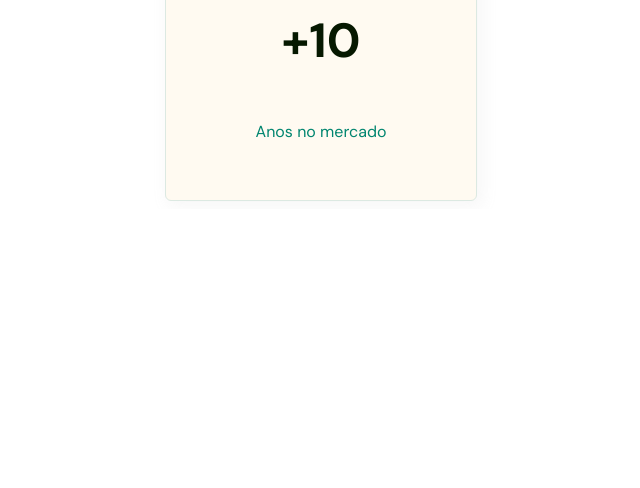
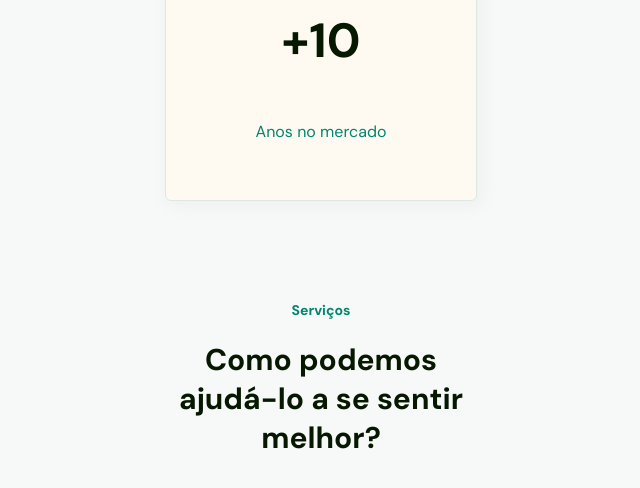
Before and after one commit to eriquyjhordan/Next-Level-Week-Origin-Nextjs, a Next.js app: page / in a window 1280 px wide. Shown: the part 1422-1910 px from the top of the page, without its empty margins (327-967 px from the left). Before the commit the page ends 1631 px from the top, so only its background shows below. Built offline with nearby package versions, Linux system fonts and the light colour scheme.

Commit message:
feature: start service section

```diff
--- a/pages/index.js
+++ b/pages/index.js
@@ -222,18 +222,14 @@ export default function Home() {
           </div>
         </div>
       </header>
-      {/* <main>
-        <div className={styles.mainContainer}>
-          <div className={styles.mainContent}>
-            <div className={styles.services}>
-              <p>Serviços</p>
-              <h2>
-                Como podemos <br /> ajudá-lo a se sentir <br /> melhor?
-              </h2>
-            </div>
-          </div>
-        </div>
-      </main> */}
+      <main className={styles.wrapper}>
+        <section className={styles.services}>
+          <h4>Serviços</h4>
+          <h2>
+            Como podemos <br /> ajudá-lo a se sentir <br /> melhor?
+          </h2>
+        </section>
+      </main>
     </>
   );
 }
--- a/styles/Home.module.css
+++ b/styles/Home.module.css
@@ -181,18 +181,24 @@ div.headerContainer::before {
   margin-top: 0.4rem;
 }
 
-.mainContainer {
-  margin-top: 23rem;
-  text-align: center;
-  padding: 0 2.4rem;
+.services::before {
+  position: absolute;
+  top: calc(108rem + var(--nav-height));
+  left: 0;
+  z-index: -1;
+  content: "";
+  width: 100%;
+  height: 203.4rem;
   background-color: var(--brand-green-light-02);
 }
 
-.services p {
+.services h4 {
+  margin-top: 9.9rem;
   font-size: 1.4rem;
   line-height: 2.1rem;
   font-weight: 700;
   color: var(--brand-green);
+  text-align: center;
 }
 
 .services h2 {
@@ -201,4 +207,5 @@ div.headerContainer::before {
   font-weight: 700;
   color: var(--gray-headline);
   margin-top: 1.6rem;
+  text-align: center;
 }
```
